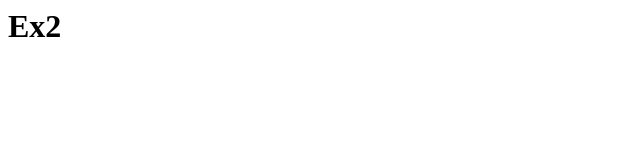
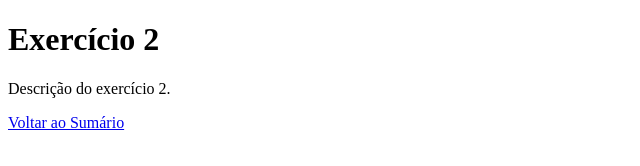
Before and after one commit to iago201/ExerciciosHTML, a plain HTML site: page curso/capitulo1/exercicios/ex2.html in a window 1280 px wide. Shown: the whole page, without its empty margins (0-640 px from the left). Drawn offline with Linux system fonts and the light colour scheme.

Commit message:
Update ex2.html

```diff
--- a/curso/capitulo1/exercicios/ex2.html
+++ b/curso/capitulo1/exercicios/ex2.html
@@ -1 +1,16 @@
-<html><body><h1>Ex2</h1></body></html>
+<!DOCTYPE html>
+<html lang="pt-BR">
+<head>
+    <meta charset="UTF-8">
+    <title>Exercício 2</title>
+</head>
+<body>
+
+    <h1>Exercício 2</h1>
+
+    <p>Descrição do exercício 2.</p>
+
+    <a href="../../sumario.html">Voltar ao Sumário</a>
+
+</body>
+</html>
```
